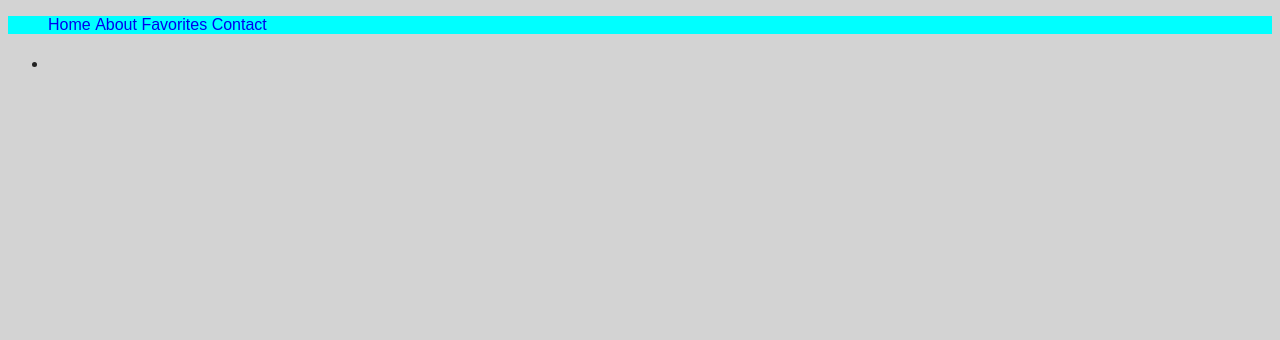
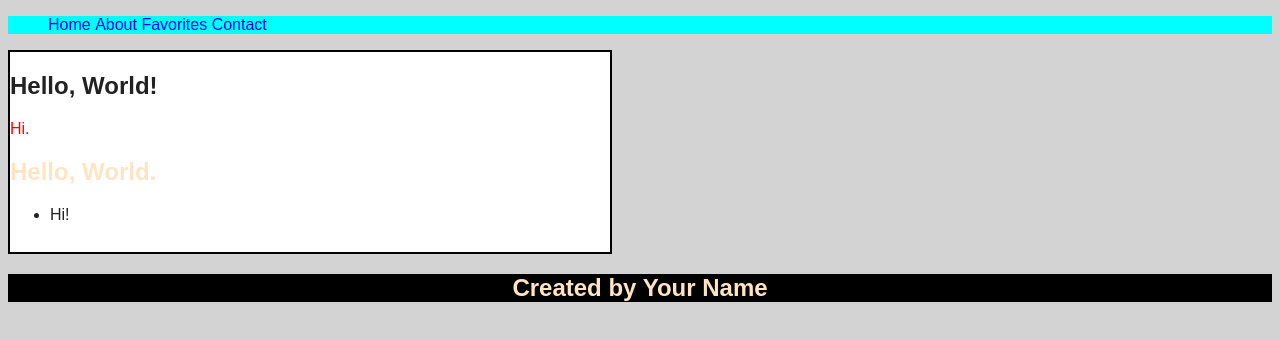
Before and after one commit to halcyonxxi/chapter-4-css, a plain HTML site: page index.html in a window 1280 px wide. Drawn offline with Linux system fonts and the light colour scheme.

Commit message:
Finished site

```diff
--- a/index.html
+++ b/index.html
@@ -49,6 +49,23 @@
         display: inline;
     }
 
+    section {
+        width: 600px;
+        height: 200px;
+        border: 2px solid black;
+        background-color: white;
+    }
+
+    main {
+        width: 800px;
+    }
+
+    footer {
+        background-color: black;
+        color: aqua;
+        text-align: center;
+    }
+
     </style>
 
 </head>
@@ -67,23 +84,43 @@
     </nav>
 
     <main>
-        <section></section>
 
-        <h1></h1>
-        <p></p>
+        <section>
 
-        <h2></h2>
-        <ul>
-            <li></li>
-        </ul>
+            <h1>Hello, World!</h1>
+                <p>Hi.</p>
 
-        <h2></h2>
-        <a href=""></a>
+            <h2>Hello, World.</h2>
+                <ul>
+                    <li>Hi!</li>
+                </ul>
+
+        </section>
 
     </main>
 
-    <footer></footer>
+    <footer>
+        <h2>Created by Your Name</h2>
+    </footer>
 
 </body>
 
 </html>
+
+<!--
+
+CSS and GitHub Reflection
+
+1. What is the difference between HTML and CSS?
+    HTML is a sort of 'building block' for a website, but CSS styles the website visually. '
+
+2. What happened when you changed the width or height of an element?
+     The space that the element holds changes.
+
+3. How did CSS change the navigation from a normal HTML list into horizontal navigation?
+    The text-align declaring changed it.
+4. Why is it useful to commit your work at different stages instead of making one commit at the end?
+     You can go back to different versions, along with the fact that it keeps a history of how you built the site.
+5. What is the difference between committing a change and pushing a change to GitHub?
+    Committinng a change saves it on your device's repository, but pushing the origin also saves it on Github's website
+-->
```
